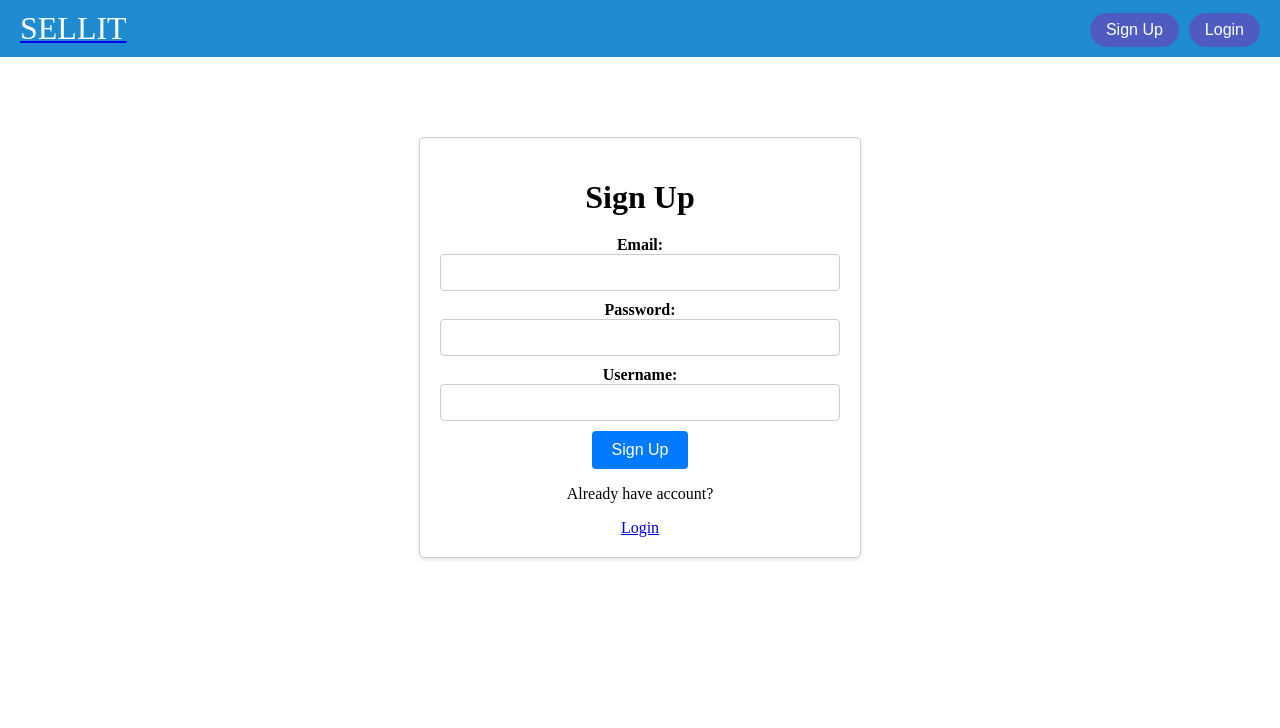
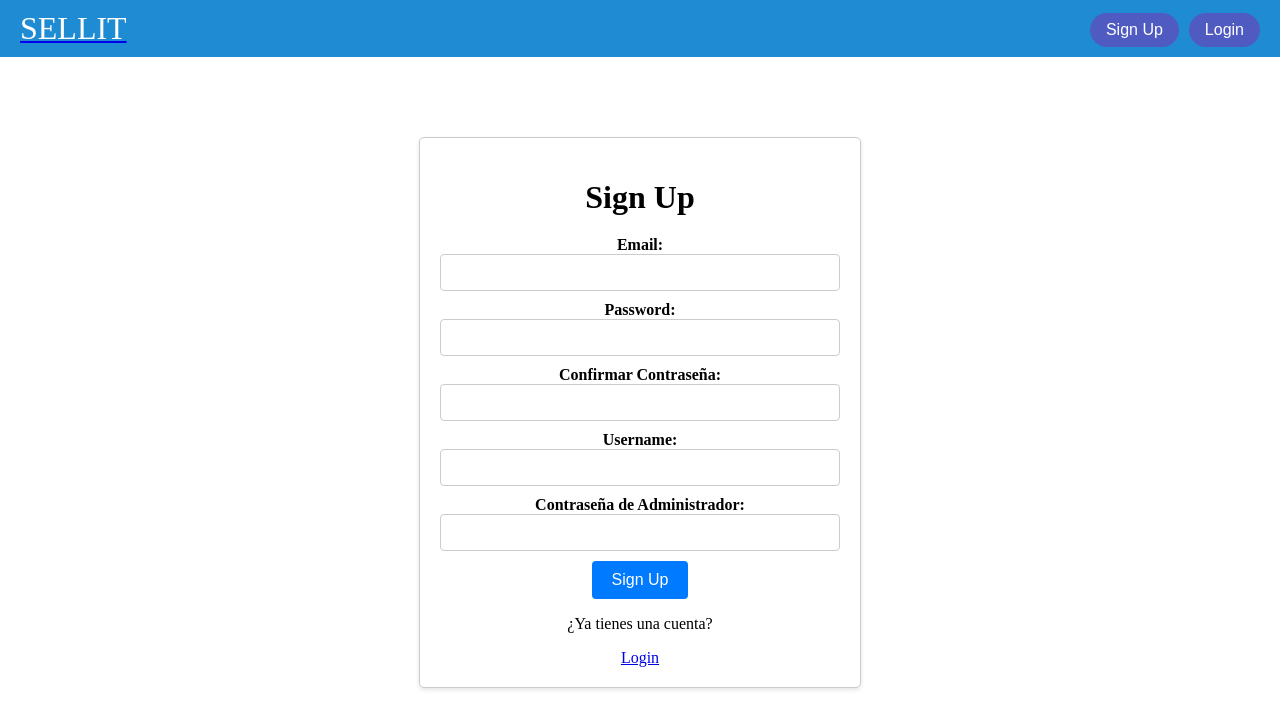
Before and after one commit to JulianCasillasP/Sellit_Client, a React (Create React App) app: page /signup in a window 1280 px wide. Shown: the top 728 px of the page. Built offline with nearby package versions, Linux system fonts and the light colour scheme; no server answers.

Commit message:
admin user creation

```diff
--- a/src/components/ArticleDetails/ArticleDetails.jsx
+++ b/src/components/ArticleDetails/ArticleDetails.jsx
@@ -6,7 +6,7 @@ import { AuthContext } from '../../context/auth.context';
 function ArticleDetail() {
   const API_URL = 'http://localhost:5005';
   const { articleId } = useParams();
-  const { user } = useContext(AuthContext);
+  const { user, isAdmin } = useContext(AuthContext);
   const navigate = useNavigate();
   const [article, setArticle] = useState(null);
 
@@ -28,14 +28,14 @@ function ArticleDetail() {
   const isOwner = article.seller._id === user._id;
 
   const handleEdit = () => {
-    if (isOwner) {
-      // Navega a la página de edición si es el propietario
+    if (isOwner || isAdmin) {
+      // Navega a la página de edición si es el propietario o es un administrador
       navigate(`/edit-article/${articleId}`);
     }
   };
 
   const handleDelete = () => {
-    if (isOwner) {
+    if (isOwner || isAdmin) {
       axios
         .delete(`${API_URL}/article/${articleId}`)
         .then(() => {
@@ -68,14 +68,13 @@ function ArticleDetail() {
         ))}
       </div>
       <div>
-        {isOwner && (
+        {(isOwner || isAdmin) && (
           <div>
             <button onClick={handleEdit}>Editar</button>
             <button onClick={handleDelete}>Eliminar</button>
           </div>
         )}
       </div>
-
     </div>
   );
 }
--- a/src/context/auth.context.jsx
+++ b/src/context/auth.context.jsx
@@ -7,6 +7,7 @@ function AuthProviderWrapper(props) {
   const [isLoggedIn, setIsLoggedIn] = useState(false);
   const [isLoading, setIsLoading] = useState(true);
   const [user, setUser] = useState(null);
+  const [isAdmin, setIsAdmin] = useState(false);
 
   const storeToken = (token) => {
     localStorage.setItem("authToken", token);
@@ -32,11 +33,14 @@ function AuthProviderWrapper(props) {
         .verify()
         .then((response) => {
           // If the server verifies that JWT token is valid  ✅
-          const user = response.data;
+          const userData = response.data;
+
           // Update state variables
           setIsLoggedIn(true);
           setIsLoading(false);
-          setUser(user);
+          setUser(userData);
+          setIsAdmin(userData.isAdmin); // Establecer el estado de isAdmin
+
         })
         .catch((error) => {
           // If the server sends an error response (invalid token) ❌
@@ -44,12 +48,14 @@ function AuthProviderWrapper(props) {
           setIsLoggedIn(false);
           setIsLoading(false);
           setUser(null);
+          setIsAdmin(false); // Establecer isAdmin como false en caso de error
         });
     } else {
       // If the token is not available
       setIsLoggedIn(false);
       setIsLoading(false);
       setUser(null);
+      setIsAdmin(false); // Establecer isAdmin como false si no hay token
     }
   };
 
@@ -75,6 +81,7 @@ function AuthProviderWrapper(props) {
         isLoggedIn,
         isLoading,
         user,
+        isAdmin,
         storeToken,
         authenticateUser,
         logOutUser,
--- a/src/pages/LoginPage/LoginPage.jsx
+++ b/src/pages/LoginPage/LoginPage.jsx
@@ -64,7 +64,7 @@ function LoginPage() {
       </form>
       {errorMessage && <p className="error-message">{errorMessage}</p>}
 
-      <p>Don't have an account yet?</p>
+      <p>New to our website?</p>
       <Link to={"/signup"}> Sign Up</Link>
     </div>
   );
--- a/src/pages/SignupPage/SignupPage.jsx
+++ b/src/pages/SignupPage/SignupPage.jsx
@@ -3,43 +3,43 @@ import { useState } from "react";
 import { Link, useNavigate } from "react-router-dom";
 import authService from "../../services/auth.service";
 
+
 function SignupPage() {
   const [email, setEmail] = useState("");
   const [password, setPassword] = useState("");
+  const [confirmPassword, setConfirmPassword] = useState("");
   const [username, setUsername] = useState("");
-  const [errorMessage, setErrorMessage] = useState(undefined);
+  const [adminPassword, setAdminPassword] = useState("");
+  const [errorMessage, setErrorMessage] = useState("");
+  const [passwordError, setPasswordError] = useState("");
 
   const navigate = useNavigate();
 
   const handleEmail = (e) => setEmail(e.target.value);
   const handlePassword = (e) => setPassword(e.target.value);
+  const handleConfirmPassword = (e) => setConfirmPassword(e.target.value);
   const handleName = (e) => setUsername(e.target.value);
+  const handleAdminPassword = (e) => setAdminPassword(e.target.value);
 
   const handleSignupSubmit = (e) => {
     e.preventDefault();
-    // Create an object representing the request body
-    const requestBody = { email, password, username };
 
-    // Send a request to the server using axios
-    /*
-    const authToken = localStorage.getItem("authToken");
-    axios.post(
-      `${process.env.REACT_APP_SERVER_URL}/auth/signup`,
-      requestBody,
-      { headers: { Authorization: `Bearer ${authToken}` },
-    })
-    .then((response) => {})
-    */
+    // Verificar si las contraseñas coinciden
+    if (password !== confirmPassword) {
+      setPasswordError("Las contraseñas no coinciden");
+      return;
+    }
 
-    // Or using a service
+    // Resto del código para enviar la solicitud de registro
+    const requestBody = { email, password, username, adminPassword };
+
     authService
       .signup(requestBody)
       .then((response) => {
-        // If the POST request is successful redirect to the login page
+        // Si la solicitud es exitosa, redirige al usuario
         navigate("/login");
       })
       .catch((error) => {
-        // If the request resolves with an error, set the error message in the state
         const errorDescription = error.response.data.message;
         setErrorMessage(errorDescription);
       });
@@ -61,15 +61,33 @@ function SignupPage() {
           onChange={handlePassword}
         />
 
+        <label>Confirmar Contraseña:</label>
+        <input
+          type="password"
+          name="confirmPassword"
+          value={confirmPassword}
+          onChange={handleConfirmPassword}
+        />
+        {passwordError && <p className="error-message">{passwordError}</p>}
+
         <label>Username:</label>
         <input type="text" name="name" value={username} onChange={handleName} />
+
+        {/* Nuevo campo para la contraseña de administrador */}
+        <label>Contraseña de Administrador:</label>
+        <input
+          type="password"
+          name="adminPassword"
+          value={adminPassword}
+          onChange={handleAdminPassword}
+        />
 
         <button type="submit">Sign Up</button>
       </form>
 
       {errorMessage && <p className="error-message">{errorMessage}</p>}
 
-      <p>Already have account?</p>
+      <p>¿Ya tienes una cuenta?</p>
       <Link to={"/login"}> Login</Link>
     </div>
   );
```
Lines whose indentation alone changed are shown as unchanged.
